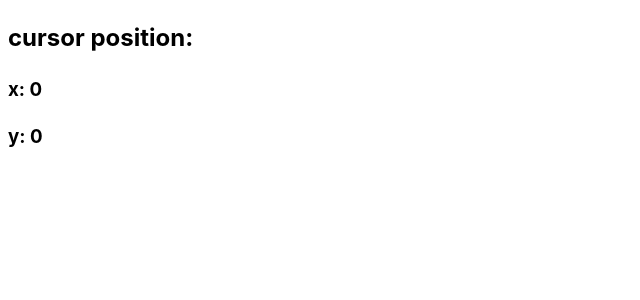
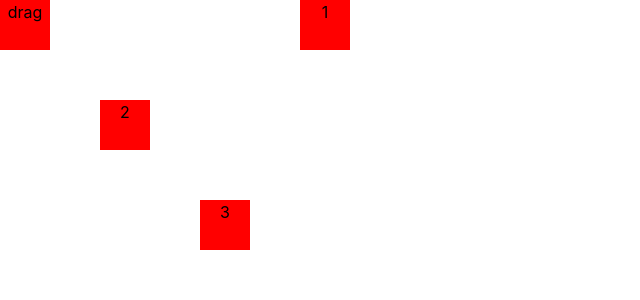
Before and after one commit to Oleksandrenko-Artem/react-app-20-09-2024, a React (Vite) app: page / in a window 1280 px wide. Shown: the top 300 px of the page, without its empty margins (0-640 px from the left). Built offline with nearby package versions, Linux system fonts and the light colour scheme; the HTML template or start-up script is replaced by a standard one.

Commit message:
Add DragElement

```diff
--- a/src/App.jsx
+++ b/src/App.jsx
@@ -1,11 +1,14 @@
-import CursorTracker from "./components/CursorTracker/CursorTracker"
+import DragElement from "./components/DragElement/DragElement"
 
 
 function App() {
 
   return (
     <>
-      <CursorTracker/>
+      <DragElement text='1' left={325} top={25} />
+      <DragElement text='2' left={125} top={125} />
+      <DragElement text='3' left={225} top={225} />
+      <DragElement/>
     </>
   )
 }
--- /dev/null
+++ b/src/components/DragElement/DragElement.jsx
@@ -0,0 +1,36 @@
+import { useState, useEffect } from 'react';
+import PropTypes from 'prop-types';
+import styles from './DragElement.module.scss'
+
+const DragElement = (props) => {
+    const { text = 'drag', left = 25, top = 25 } = props;
+    const [positions, setPositions] = useState({ left: left, top: top });
+    const [hasDrag, setHasDrag] = useState(false);
+    useEffect(() => {
+        const changePosition = (event) => {
+            if (hasDrag) {
+            setPositions({left: event.clientX, top: event.clientY})
+        }
+        }
+        const leaveHasDrag = () => {setHasDrag(false)}
+        document.addEventListener('mousemove', changePosition);
+        document.addEventListener('mouseup', leaveHasDrag);
+        return () => {
+            document.removeEventListener('mousemove', changePosition);
+            document.removeEventListener('mouseup', leaveHasDrag);
+        };
+    }, [hasDrag]);
+    const changeHasDrag = () => {setHasDrag(true)}
+    return (
+        <div id='drag' onMouseDown={changeHasDrag} className={styles.drag} style={{ left: positions.left, top: positions.top }}>
+            {text}
+        </div>
+    );
+}
+
+DragElement.propTypes = {
+    text: PropTypes.string,
+    left: PropTypes.number,
+    top: PropTypes.number
+}
+export default DragElement;
--- /dev/null
+++ b/src/components/DragElement/DragElement.module.scss
@@ -0,0 +1,12 @@
+.drag{
+    position: absolute;
+    // left: 0;
+    // top: 0;
+    width: 50px;
+    height: 50px;
+    background-color: red;
+    text-align: center;
+    cursor: pointer;
+    transform: translate(-50%, -50%);
+    user-select: none;
+}
```
